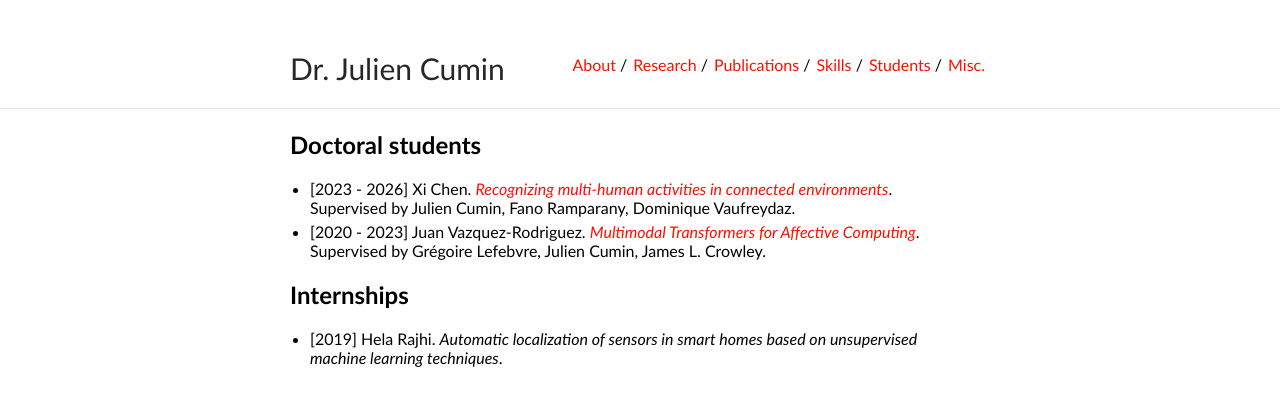
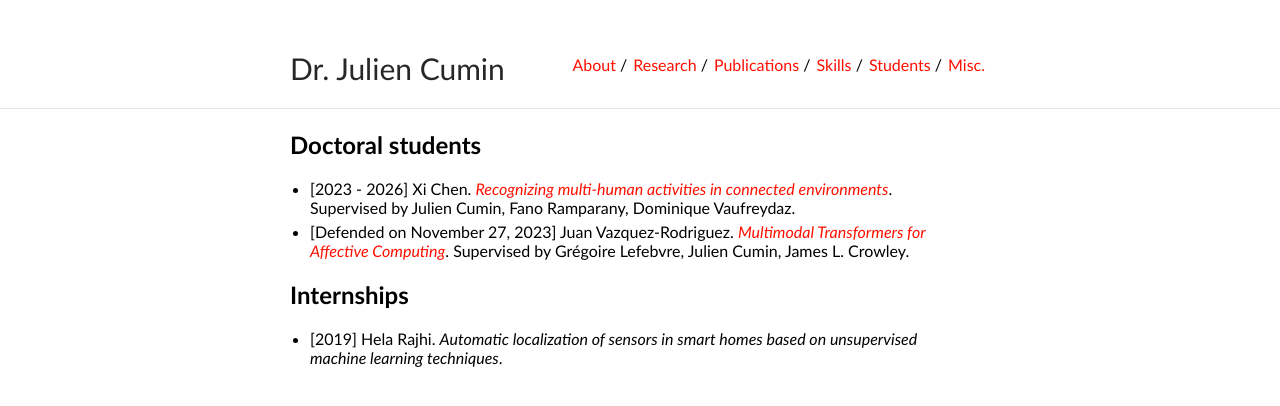
Before and after one commit to JCumin/jcumin.github.io, a Jekyll site: the page built from students.md, in a window 1280 px wide. Shown: the top 406 px of the page. Built offline with Jekyll 4.4.1, drawn with Linux system fonts in a browser that asks for light colours.

Commit message:
Update students.md

```diff
--- a/students.md
+++ b/students.md
@@ -6,7 +6,7 @@ title: Students
 ## Doctoral students
 
 - [2023 - 2026] Xi Chen. [*Recognizing multi-human activities in connected environments*](https://www.theses.fr/s361879). Supervised by Julien Cumin, Fano Ramparany, Dominique Vaufreydaz.
-- [2020 - 2023] Juan Vazquez-Rodriguez. [*Multimodal Transformers for Affective Computing*](https://www.theses.fr/s247605#). Supervised by Grégoire Lefebvre, Julien Cumin, James L. Crowley.
+- [Defended on November 27, 2023] Juan Vazquez-Rodriguez. [*Multimodal Transformers for Affective Computing*](https://www.theses.fr/s247605#). Supervised by Grégoire Lefebvre, Julien Cumin, James L. Crowley.
 
 
 
```
